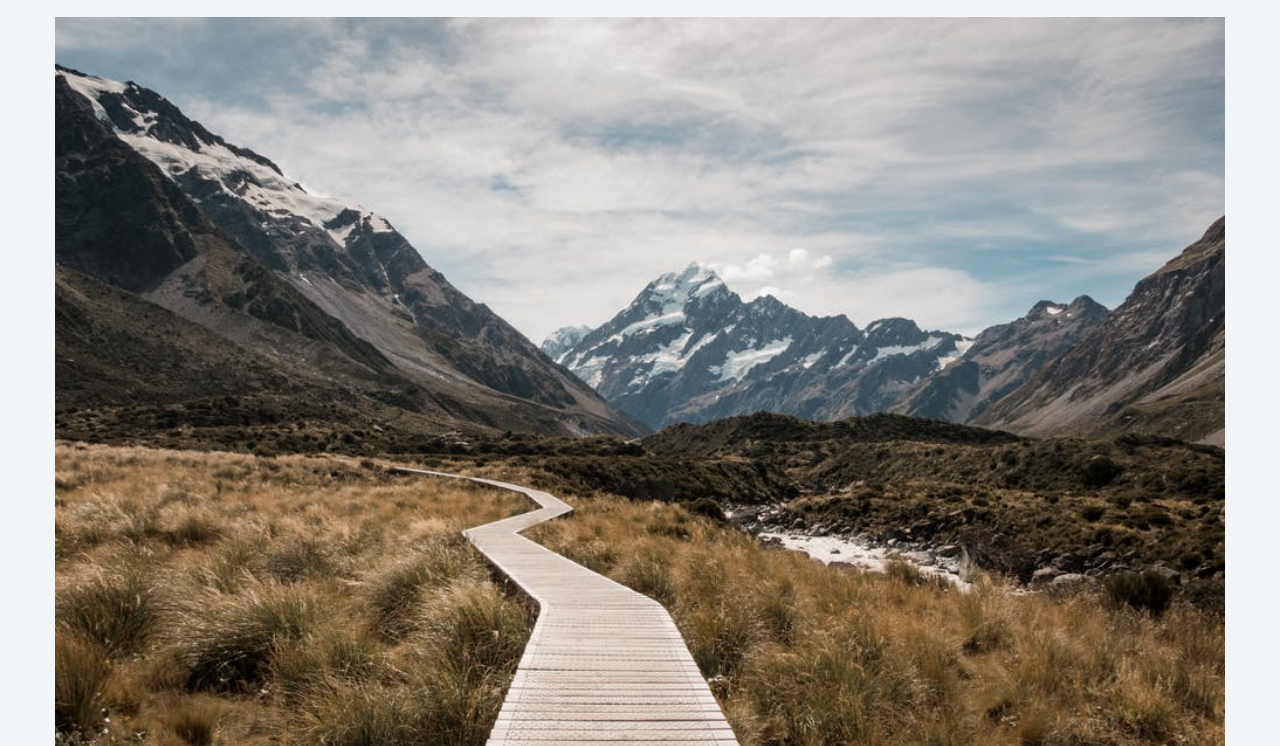
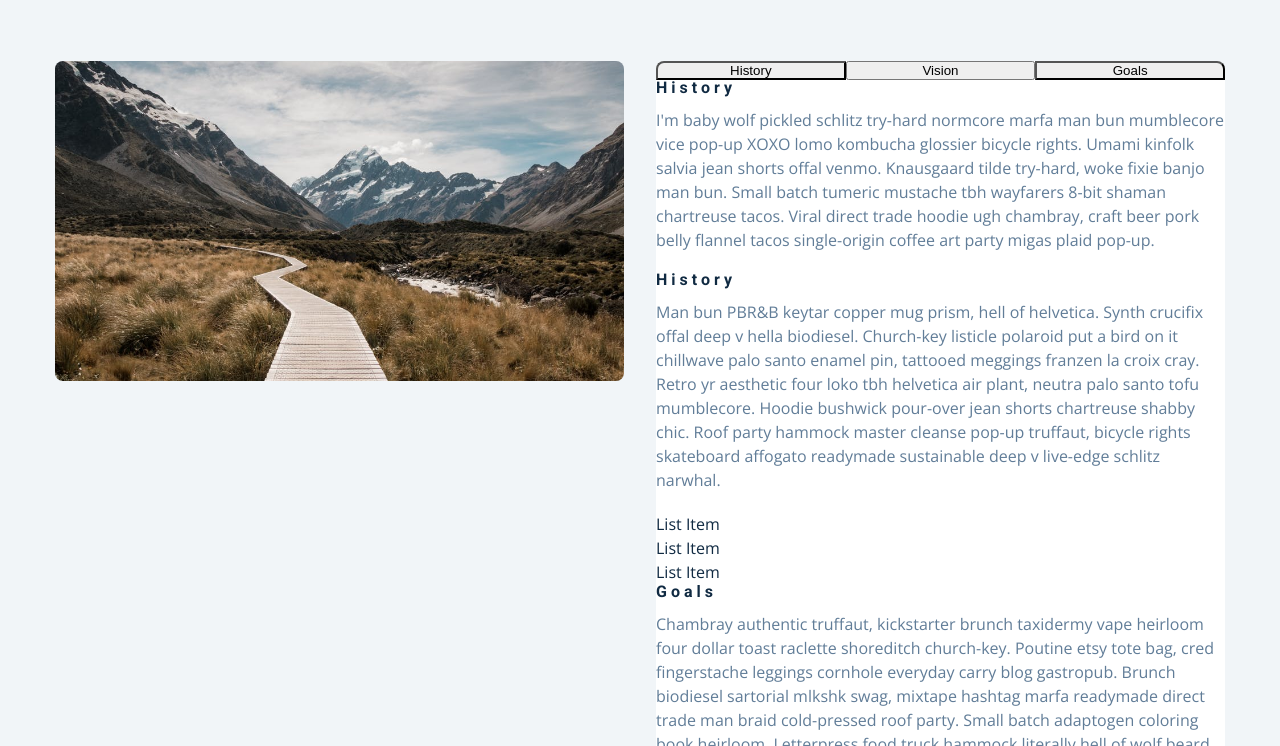
Before and after one commit to ashan1979/Js_Tabs, a plain HTML site: page index.html in a window 1280 px wide. Shown: the part 183-929 px from the top of the page. Drawn offline with nearby package versions, Linux system fonts and the light colour scheme.

Commit message:
styling stuff

```diff
--- a/style.css
+++ b/style.css
@@ -189,3 +189,57 @@ main {
 About
 ===============
 */
+
+.title {
+  text-align: center;
+  margin-bottom: 4rem;
+}
+
+.title p {
+  width: 80%;
+  margin: 0 auto;
+}
+
+.about-img {
+  margin-bottom: 2rem;
+}
+
+.about-img img {
+  border-radius: var(--radius);
+  object-fit: cover;
+  height: 20rem;
+}
+
+@media screen and (min-width: 992px) {
+  .about-img {
+    margin-bottom: 0;
+  }
+
+  .about-center {
+    display: grid;
+    grid-template-columns: 1fr 1fr;
+    column-gap: 2rem;
+  }
+}
+
+.about {
+  background: var(--clr-white);
+  border-radius: var(--radius);
+  display: grid;
+  grid-template-rows: auto 1fr;
+}
+
+.btn-container {
+  border-top-left-radius: var(--radius);
+  border-top-right-radius: var(--radius);
+  display: grid;
+  grid-template-columns: 1fr 1fr 1fr;
+}
+
+.tab-btn:nth-child(1) {
+  border-top-left-radius: var(--radius);
+}
+
+.tab-btn:nth-child(3) {
+  border-top-right-radius: var(--radius);
+}
```
